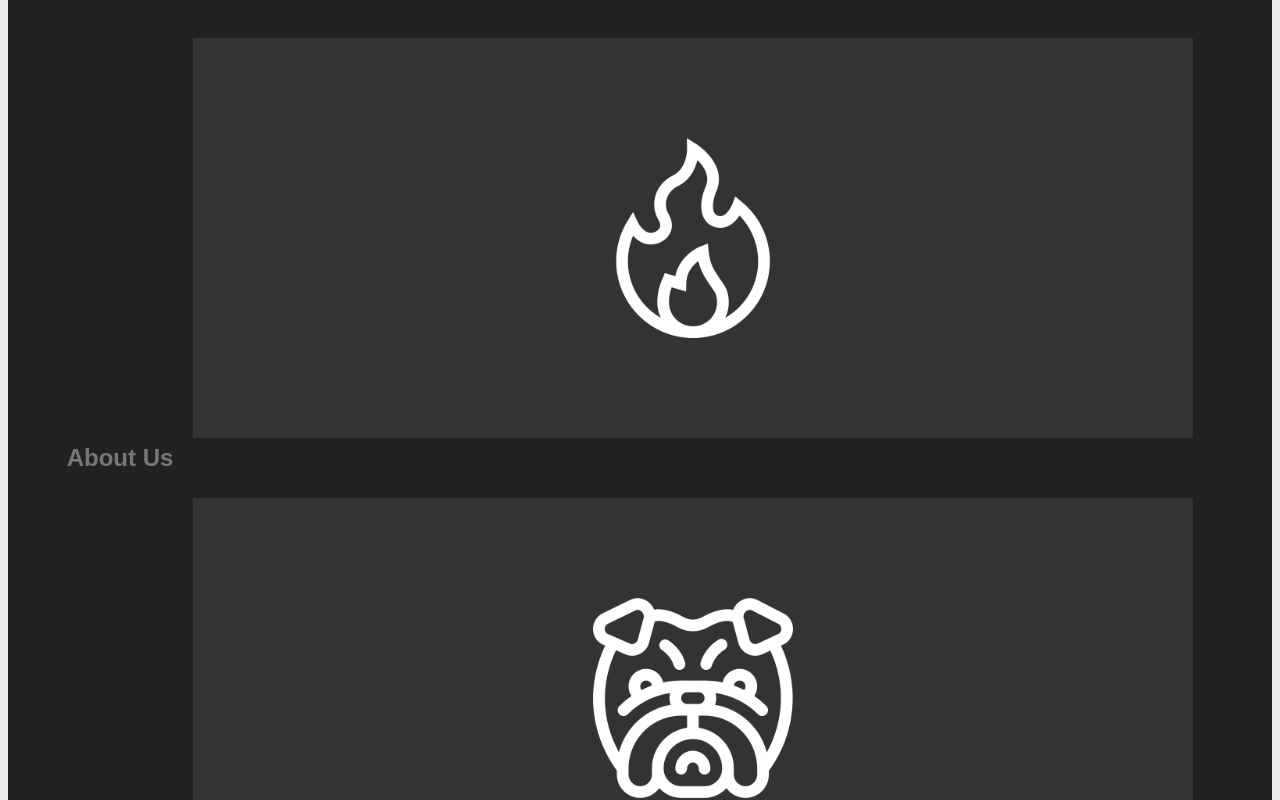
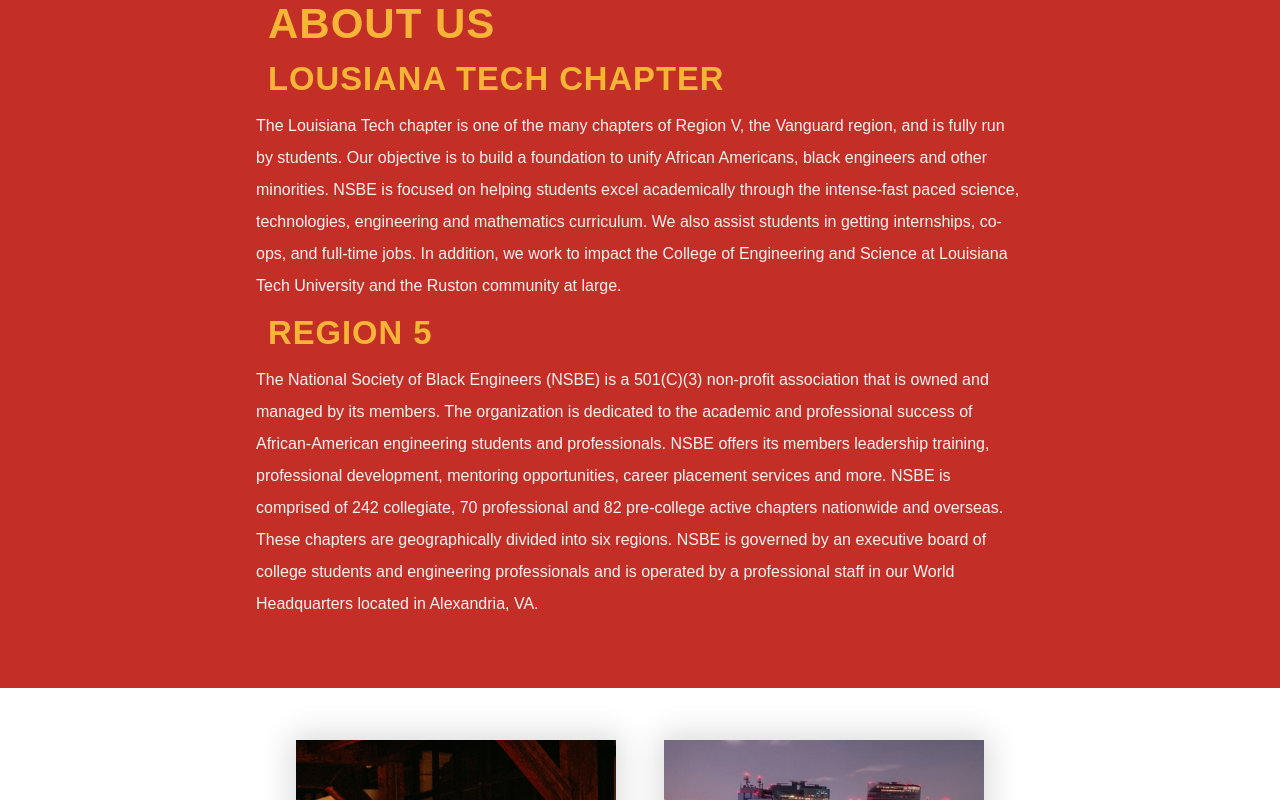
Before and after one commit to cstrick13/NSBE_WEBSITE_V2, a React (Create React App) app in the folder nsbe/: page / in a window 1280 px wide. Shown: the part 940-1740 px from the top of the page. Built offline with nearby package versions, Linux system fonts and the light colour scheme.

Commit message:
Revert "about us"
This reverts commit ebfd2a95835c63e663c375ec179f1845f07cd0a9.

```diff
--- a/nsbe/src/App.js
+++ b/nsbe/src/App.js
@@ -7,7 +7,6 @@
 import Programs from './components/pages/Programs';
 import Footer from './components/pages/Footer';
 import Home from './components/pages/Home';
-import AboutCards from './components/pages/AboutCards';
 
 const App = () => {
   return (
@@ -16,7 +15,7 @@
      <Navbar/>
      <div>
      <Home/>
-     <AboutCards/>
+      <About/>
       <Calendar/>
       <Programs/>
       </div>
--- a/nsbe/src/components/pages/About.js
+++ b/nsbe/src/components/pages/About.js
@@ -35,4 +35,4 @@
   )
 }
 
-export default About;
+export default SectionWrapper(About,"about")
--- a/nsbe/src/components/pages/AboutCard.css
+++ /dev/null
@@ -1,58 +0,0 @@
-*{
-    margin: 0;
-    padding: 0;
-    box-sizing: border-box;
-}
-
-.body{
-    display: flex;
-    justify-content: center;
-    align-items: center;
-    background: #222;
-    min-height: 100vh;
-
-
-}
-.container{
-    position: relative;
-    width: 1000px;
-    display: flex;
-    justify-content: space-between;
-    flex-wrap: wrap;
-    margin: 20px;
-}
-.container .card{
-    position: relative;
-    height: 400px;
-    background: #fff;
-    display: flex;
-    width: 100%;
-    margin: 30px 0;
-}
-.container .card .imgBx{
-    position: absolute;
-    top: 0;
-    left: 0;
-    width: 100%;
-    height: 100%;
-    background: #333;
-    z-index: 1;
-    display: flex;
-    justify-content: center;
-    align-items: center;
-    overflow: hidden;
-    transition: 0.5s ease-in-out;
-}
-.img-size{
-    height: 200px;
-    width: 200px;
-}
-
-.container .card:hover .imgBx{
-    width: 300px;
-    height: 250px;
-    left: -75px;
-    top: calc(45% - 75px);
-    transition: 0.5s ease-in-out;
-    background: #ff0057;
-}
--- a/nsbe/src/components/pages/AboutCards.js
+++ /dev/null
@@ -1,41 +0,0 @@
-import React from 'react';
-import { fire,bulldog } from '../../assets';
-import { SectionWrapper } from '../../hoc';
-import "./AboutCard.css";
-
-function AboutCards() {
-  return (
-    <>
-    <div className='body'>
-        <h1>About Us</h1>
-    <div class="container">
-        <div className='card'>
-            <div className='imgBx' data-text="Fire" >
-                <img src={fire} className='img-size'/>
-            </div>
-            <div className='content'>
-                <div>
-                    <h3>Region 5</h3>
-                    <p>lorem ipsum jsdnkjndiowenddddddddddddddddddddddddddddddddddd</p>
-                </div>
-            </div>
-        </div>
-        <div className='card'>
-            <div className='imgBx' data-text="Bulldog" >
-                <img src={bulldog} className='img-size'/>
-            </div>
-            <div className='content'>
-                <div>
-                    <h3>Chapter</h3>
-                    <p>lorem ipsum jsdnkjndiowenddddddddddddddddddddddddddddddddddd</p>
-                </div>
-            </div>
-        </div>
-
-    </div>
-    </div>
-    </>
-  )
-}
-
-export default SectionWrapper(AboutCards,"about");
```
Also changed, not shown: nsbe/src/assets/index.js (+4 -8 lines), nsbe/src/assets/bulldog.png (deleted), nsbe/src/assets/fire.png (deleted).
